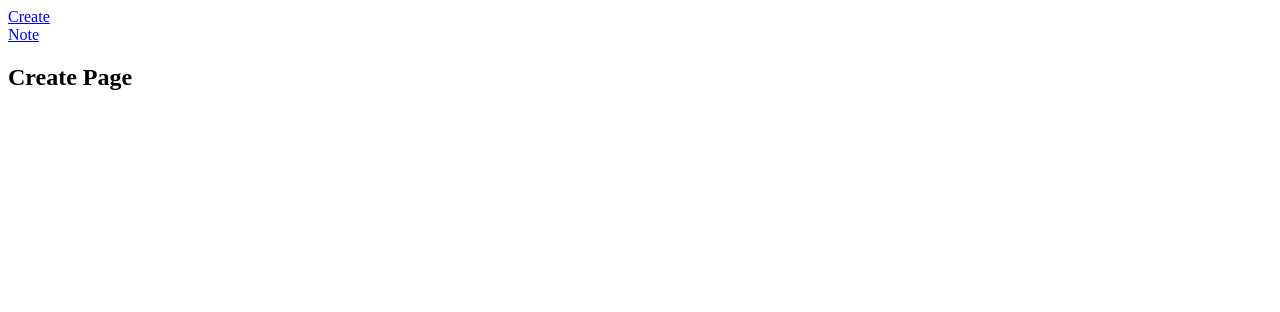
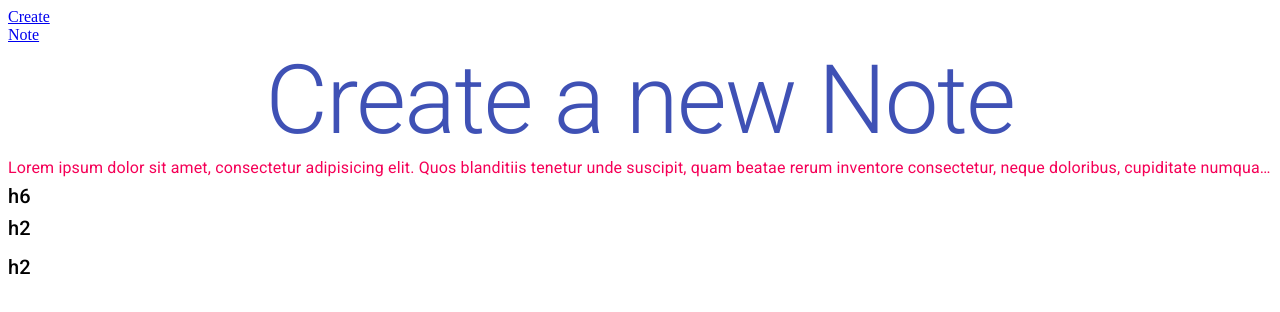
Before and after one commit to pluto123/material_ui_tutorial, a React (Create React App) app: page /create in a window 1280 px wide. Shown: the top 312 px of the page. Built offline with nearby package versions, Linux system fonts and the light colour scheme.

Commit message:
Typography

```diff
--- a/src/pages/Create.jsx
+++ b/src/pages/Create.jsx
@@ -1,9 +1,28 @@
 import { Component } from 'react'
+import Typography from '@material-ui/core/Typography'
 
 export default class Create extends Component {
     render() {
         return (
-            <h2>Create Page</h2>
+            <div>
+                <Typography variant="h1" color="primary" align="center">
+                    Create a new Note
+                </Typography>
+                <Typography noWrap color="secondary">
+                Lorem ipsum dolor sit amet, consectetur adipisicing elit. Quos blanditiis tenetur
+        unde suscipit, quam beatae rerum inventore consectetur, neque doloribus, cupiditate numquam
+        dignissimos laborum fugiat deleniti? Eum quasi quidem quibusdam.
+                </Typography>
+                <Typography variant="h6">
+                    h6
+                </Typography>
+                <Typography variant="h6" component="h2" gutterBottom>
+                    h2
+                </Typography>
+                <Typography variant="h6" component="h2">
+                    h2
+                </Typography>
+            </div>
         )
     }
 }
```
Also changed, not shown: 1 other file (tests, documents, lock files or other folders).
